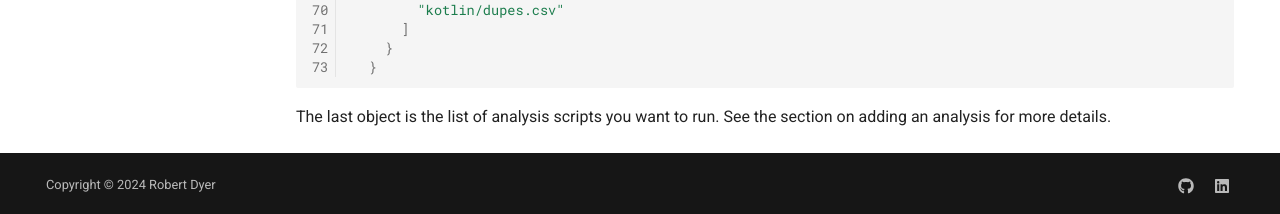
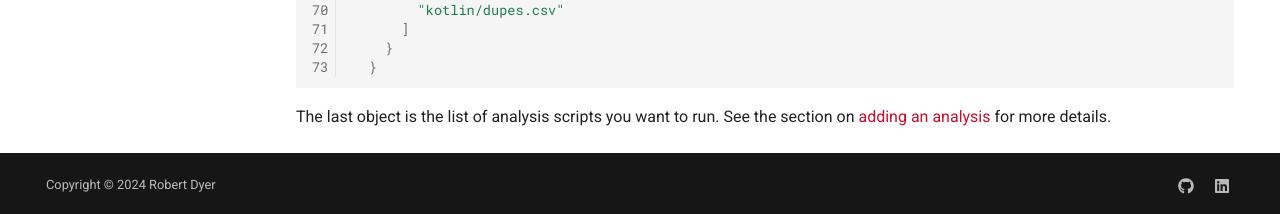
Before and after one commit to boalang/study-template, an MkDocs documentation site: the page built from docs/research/add-query.md, in a window 1280 px wide and 900 px high, scrolled down 2720 px. Shown: the part 683-897 px from the top of the window. Built offline with MkDocs 1.6.1 and Material for MkDocs 9.7.7, drawn with Linux system fonts in a browser that asks for light colours; comment, search, counter and statistics services are not loaded; the version menu is left out; part of the change alters nothing that is shown.

````diff
--- a/docs/research/add-query.md
+++ b/docs/research/add-query.md
@@ -109,4 +109,4 @@ queries.  See [templates](templates.md) for more details.
 ```
 
 The last object is the list of analysis scripts you want to run.  See the
-section on adding an analysis for more details.
+section on [adding an analysis](add-analysis.md) for more details.
````
